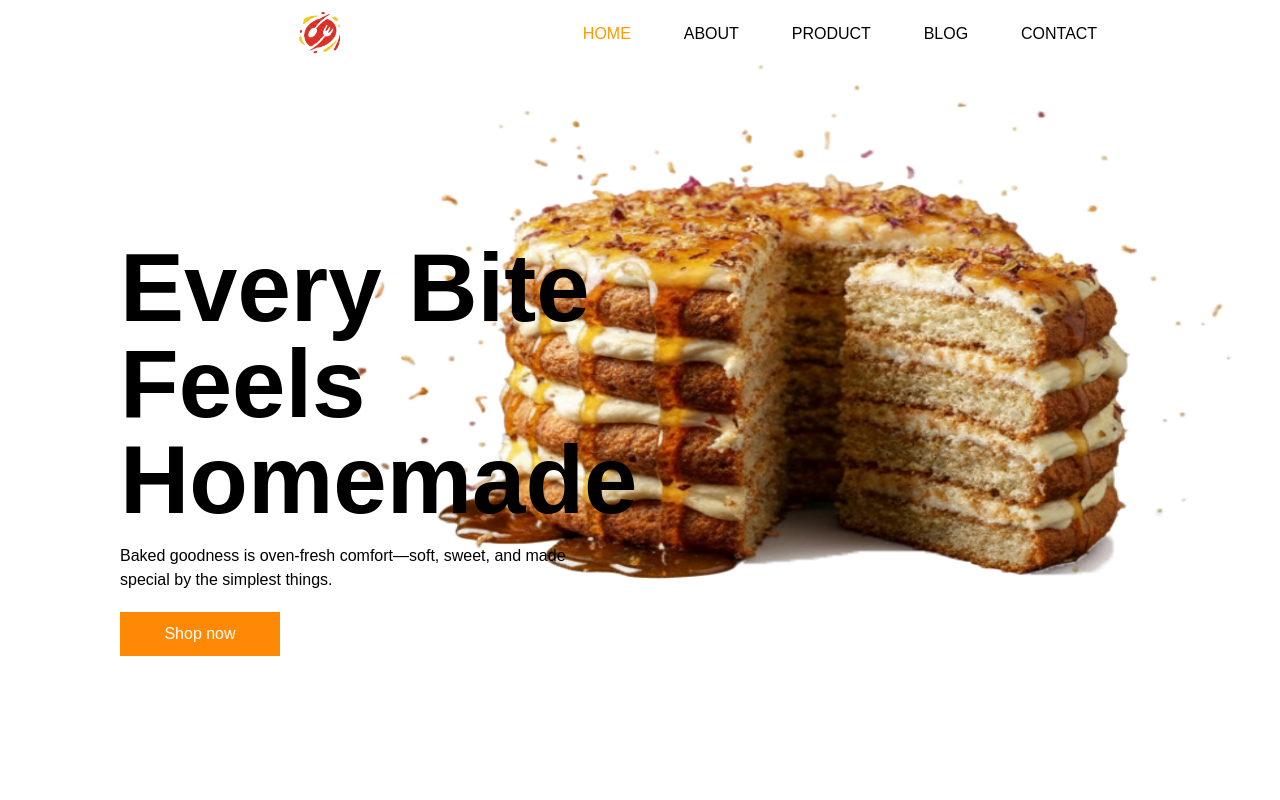
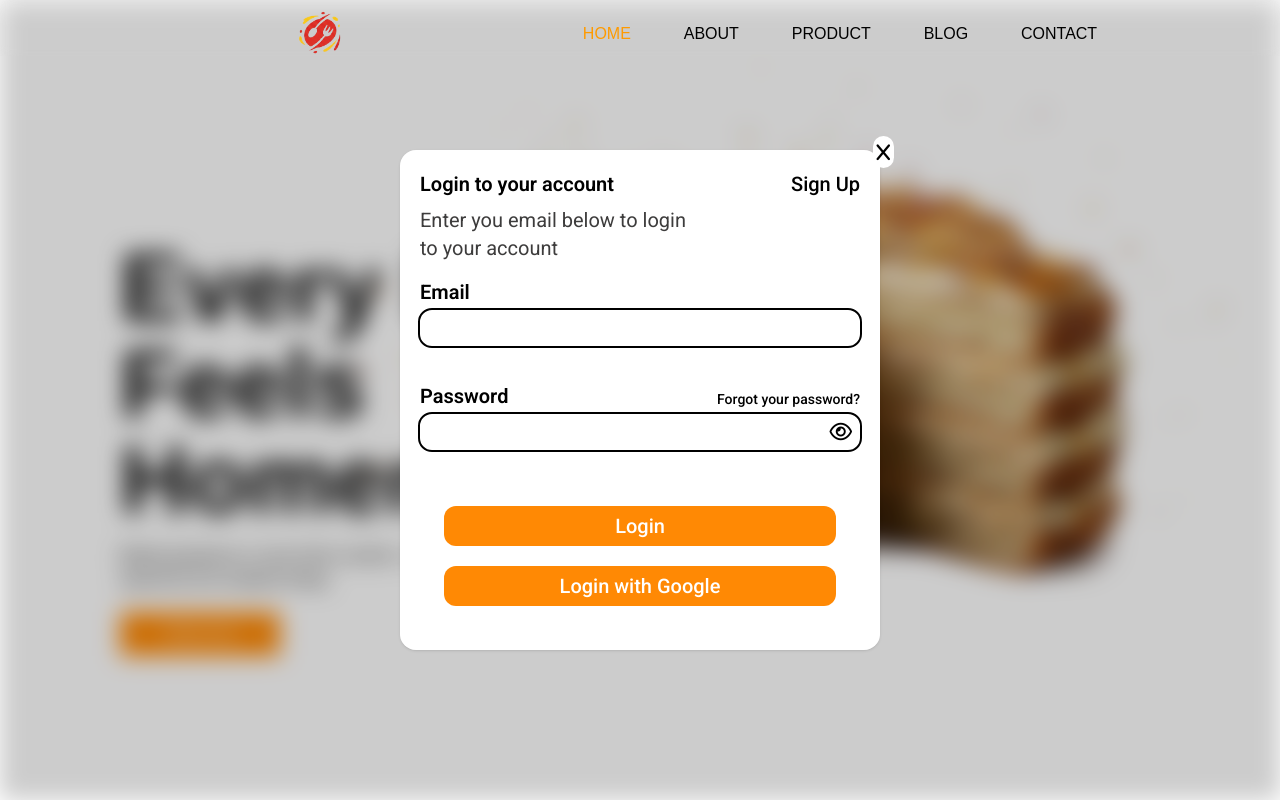
Before and after one commit to Akashobito/CakebakerySite, a React (Vite) app: page /#home in a window 1280 px wide. Shown: the top 800 px of the page. Built offline with nearby package versions, Linux system fonts and the light colour scheme.

Commit message:
Add the login form it shows after 2sec from starting of the site

```diff
--- a/src/components/Contact.jsx
+++ b/src/components/Contact.jsx
@@ -1,10 +1,13 @@
-import React from 'react'
+import React from "react";
 
 function Contact() {
   return (
-      <section id="contact" className="mt-30 flex flex-col items-center pb-10 mobile:mt-10 mobile:pb-12 mobile:pt-14">
+    <section
+      id="contact"
+      className="mobile:mt-10 mobile:pb-12 mobile:pt-14 mt-30 flex flex-col items-center pb-10"
+    >
       <div>
-          <p className="heading text-center mobile:w-90 mobile:mx-auto">
+        <p className="heading mobile:w-90 mobile:mx-auto text-center">
           Have Questions? Reach <br></br> Out To us
         </p>
         <p className="font-oswald mobile:text-sm mobile:w-70 mobile:text-center mobile:mx-auto">
@@ -13,11 +16,11 @@ function Contact() {
         </p>
       </div>
 
-        <div className="mt-15 flex items-center mobile:mt-6 mobile:flex-col">
-          <div className="font-oswald mr-13 grid grid-cols-[30%_70%] items-center gap-y-7 mobile:mr-0 mobile:grid-cols-[23%_80%]">
+      <div className="mobile:mt-6 mobile:flex-col mt-15 flex items-center">
+        <div className="font-oswald mobile:mr-0 mobile:grid-cols-[23%_80%] mr-13 grid grid-cols-[30%_70%] items-center gap-y-7">
           <a href="mailto: sakashcsbs2004@gmail.com">
             <div className="logo-div cursor-pointer">
-                <i class="fa-solid fa-envelope text-xl mobile:text-sm text-white"></i>
+              <i className="fa-solid fa-envelope mobile:text-sm text-xl text-white"></i>
             </div>
           </a>
           <a href="mailto: sakashcsbs2004@gmail.com">
@@ -25,28 +28,35 @@ function Contact() {
           </a>
           <a href="tel: +916383283581">
             <div className="logo-div">
-                <i class="fa-solid fa-phone text-xl mobile:text-sm text-white"></i>
+              <i className="fa-solid fa-phone mobile:text-sm text-xl text-white"></i>
             </div>
           </a>
           <a href="tel: +916383283581">
             <p className="mobile:text-sm">+91 6383283581</p>
           </a>
+          <a
+            href="https://www.google.com/maps?ll=13.034854,80.212169&z=12&t=m&hl=en&gl=IN&mapclient=embed&cid=8848595929871765267"
+            target="_blank"
+          >
             <div className="logo-div">
-              <i class="fa-solid fa-location-arrow text-xl mobile:text-sm text-white"></i>
+              <i className="fa-solid fa-location-arrow mobile:text-sm text-xl text-white"></i>
             </div>
-            <p className="w-40 mobile:text-sm">
+          </a>
+          <a href="https://www.google.com/maps?ll=13.034854,80.212169&z=12&t=m&hl=en&gl=IN&mapclient=embed&cid=8848595929871765267" target="_blank">
+            <p className="mobile:text-sm w-40">
               Grand Souther Trunk Rd,<br></br>Ashok Pillar,<br></br>{" "}
               Chennai-600048
             </p>
+          </a>
         </div>
 
         <iframe
-            className="h-100 w-150 mobile:w-90 mobile:h-50 mobile:mt-6"
+          className="mobile:w-90 mobile:h-50 mobile:mt-6 h-100 w-150"
           src="https://www.google.com/maps/embed?pb=!1m18!1m12!1m3!1d27507.193460988125!2d80.20866534134562!3d13.03273809265451!2m3!1f0!2f0!3f0!3m2!1i1024!2i768!4f13.1!3m3!1m2!1s0x3a5267c15401afc1%3A0x7acc871dc8f94f13!2sAshok%20Pillar!5e0!3m2!1sen!2sin!4v1772541040490!5m2!1sen!2sin"
         />
       </div>
     </section>
-  )
+  );
 }
 
-export default Contact
+export default Contact;
--- /dev/null
+++ b/src/components/LoginCard.jsx
@@ -0,0 +1,196 @@
+import React, { useEffect, useRef } from "react";
+import { useForm } from "react-hook-form";
+import { DevTool } from "@hookform/devtools";
+import { object, string, number } from "yup";
+import { yupResolver } from "@hookform/resolvers/yup";
+import axios from "axios";
+
+function LoginCard({ setIsLogin }) {
+  const inputRef = useRef(null); //own ref for password input element
+  const eyeRef = useRef(null);
+
+  const schema = object({
+    email: string()
+      .required()
+      .email()
+      .test("Emailadmin", "Email should not be admin@gamil.com", (value) => {
+        return value !== "admin@gmail.com";
+      }),
+    password: string()
+      .required()
+      .test("passcheck", "Password should not be admin@123", (value) => {
+        return value !== "admin@123";
+      }),
+  });
+
+  const {
+    register,
+    control,
+    handleSubmit,
+    formState: { isDirty, isValid, isSubmitSuccessful, errors },
+    reset,
+  } = useForm({
+    defaultValues: {
+      email: "",
+      password: "",
+    },
+    mode: "onTouched",
+    resolver: yupResolver(schema),
+  });
+
+  const { ref, ...passwordRegister} = register("password"); //register ref for inputElement password
+
+  useEffect(() => {
+    if (isSubmitSuccessful) {
+      console.log("hell");
+      reset();
+    }
+  }, [isSubmitSuccessful, reset]);
+
+  const handleIsLogin = () => {
+    setIsLogin(false);
+  };
+
+  const handleEyeButton = () => {
+    if(inputRef) {
+      const inputElement = inputRef.current
+      if (inputElement.type === "password") {
+        inputElement.type = "text";
+      } else {
+        inputElement.type = "password";
+      }
+    }
+
+    if (eyeRef) {
+      const eyeElement = eyeRef.current;
+      if (eyeElement.classList.contains("fa-eye")) {
+        eyeElement.classList.add("fa-eye-slash");
+        eyeElement.classList.remove("fa-eye");
+      } else {
+        eyeElement.classList.add("fa-eye");
+        eyeElement.classList.remove("fa-eye-slash");
+      }
+    }
+  };
+
+  const postDetails = async (data) => {
+    const body = {
+      email: data.email,
+      password: data.password,
+    };
+
+    await axios.post("http://localhost:3000/FormData", body);
+  };
+
+  const onSubmit = async (data) => {
+    console.log(data);
+    // await postDetails(data);
+    setIsLogin(false);
+  };
+
+  const onError = (error) => {
+    console.log(error);
+  };
+
+  return (
+    <>
+      <div className="fixed top-0 z-20 flex h-[100vh] w-full items-center justify-center backdrop-blur-md backdrop-brightness-80 [&_button]:hover:cursor-pointer">
+        <div className="relative">
+          <div className="login-card font-roboto w-120 overflow-hidden rounded-2xl text-xl shadow-sm mobile:w-80 mobile:text-base">
+            <div
+              className="absolute top-[-14px] right-[-14px] rounded-4xl bg-white px-1 py-0.5 hover:cursor-pointer mobile:top-[-10px] mobile:right-[-10px]"
+              onClick={handleIsLogin}
+            >
+              <i className="fa-solid fa-x text-lg mobile:text-sm"></i>
+            </div>
+            <div className="top-potion bg-white p-5 text-black">
+              <div className="section-1 flex justify-between">
+                <div className="w-70">
+                  <p className="mb-2 font-semibold ">Login to your account</p>
+                  <p className="text-[#3d3c3c] mobile:w-50">
+                    Enter you email below to login to your account
+                  </p>
+                </div>
+
+                <p className="font-medium hover:cursor-pointer mobile:w-20">Sign Up</p>
+              </div>
+
+              <form onSubmit={handleSubmit(onSubmit, onError)}>
+                <div className="email-input relative mt-4 flex flex-col pb-7">
+                  <label htmlFor="email" className="font-semibold">
+                    Email
+                  </label>
+                  <input
+                    className="mt-1 rounded-xl py-1 pl-4 text-lg outline-2 pr-5"
+                    id="email"
+                    type="text"
+                    {...register("email")}
+                  ></input>
+                  {errors.email && (
+                    <p className="absolute bottom-0 pl-1 text-base text-red-500 mobile:text-sm">
+                      {errors.email.message}
+                    </p>
+                  )}
+                </div>
+
+                <div className="password-input relative mt-2 flex flex-col pb-7">
+                  <div className="flex justify-between">
+                    <label className="font-semibold" htmlFor="password">
+                      Password
+                    </label>
+                    <p className="relative top-[7px] text-sm font-medium hover:cursor-pointer mobile:top-[3px]">
+                      Forgot your password?
+                    </p>
+                  </div>
+
+                  <input
+                    ref={(actualDom)=>{
+                      ref(actualDom);
+                      inputRef.current = actualDom;
+                    }}
+
+                    {...passwordRegister}
+
+                    className="mt-1 rounded-xl py-1 pr-12 pl-4 text-lg outline-2"
+                    type="password"
+                    id="password"
+                  ></input>
+                  <i
+                    ref={eyeRef}
+                    className="fa-regular fa-eye absolute top-10 right-2 hover:cursor-pointer"
+                    onClick={handleEyeButton}
+                  ></i>
+                  {errors.password && (
+                    <p className="absolute bottom-0 pl-1 text-base text-red-500 mobile:text-sm">
+                      {errors.password.message}
+                    </p>
+                  )}
+                </div>
+
+                <div className="button-potion border-black-500 bg-white p-4 px-6 py-6 font-medium mobile:py-4">
+                  <button
+                    type="submit"
+                    className="mt-1 mb-5 w-full rounded-xl bg-orange-400 py-[6px] text-white disabled:!cursor-not-allowed"
+                    disabled={!isDirty || !isValid || isSubmitSuccessful}
+                  >
+                    Login
+                  </button>
+                  <button
+                    type="button"
+                    className="w-full rounded-xl bg-orange-400 py-[6px] text-white"
+                  >
+                    Login with Google
+                  </button>
+                </div>
+
+                {/* <DevTool control={control} /> */}
+              </form>
+            </div>
+          </div>
+        </div>
+      </div>
+    </>
+  );
+}
+
+export default LoginCard;
--- a/src/components/Navbar.jsx
+++ b/src/components/Navbar.jsx
@@ -5,27 +5,34 @@ function Navbar() {
 
   const handleUrl = (page) => {
     // console.log(page);
-    setPageTrack(page);  //handle the url
+    setPageTrack(page); //handle the url
   };
 
   useEffect(() => {
-    window.location.hash = 'home'
+    window.location.hash = "home";
   }, []);
 
   return (
-    <div className="fixed top-0 right-0 left-0 z-[100] flex justify-center backdrop-blur-[5px] mobile:w-full mobile:justify-start mobile:pt-0">
-      <div className="flex w-100 mobile:w-20 items-center justify-center">
-        <img className="mt-2 h-12 w-12" src="/image/foodcompanylogo.png" />
-      </div>
-
-      <ul className="font-Roboto mt-3 flex w-160 mobile:w-90 justify-evenly p-2.5 [&_li]:cursor-pointer mobile:text-sm mobile:justify-between">
+    <div className="mobile:w-full mobile:justify-start mobile:pt-0 fixed top-0 right-0 left-0 z-[100] flex justify-center backdrop-blur-[5px]">
+      <div className="mobile:w-20 flex w-100 items-center justify-center">
         <a
           onClick={() => {
             handleUrl("home");
           }}
           href="#home"
         >
-          <li className={pageTrack === 'home'? 'text-amber-500':''}>HOME</li>
+          <img className="mt-2 h-12 w-12" src="/image/foodcompanylogo.png" />
+        </a>
+      </div>
+
+      <ul className="font-Roboto mobile:w-90 mobile:text-sm mobile:justify-between mt-3 flex w-160 justify-evenly p-2.5 [&_li]:cursor-pointer">
+        <a
+          onClick={() => {
+            handleUrl("home");
+          }}
+          href="#home"
+        >
+          <li className={pageTrack === "home" ? "text-amber-500" : ""}>HOME</li>
         </a>
 
         <a
@@ -34,7 +41,9 @@ function Navbar() {
           }}
           href="#about"
         >
-          <li className={pageTrack === 'about'? 'text-amber-500':''}>ABOUT</li>
+          <li className={pageTrack === "about" ? "text-amber-500" : ""}>
+            ABOUT
+          </li>
         </a>
 
         <a
@@ -43,7 +52,9 @@ function Navbar() {
           }}
           href="#menu"
         >
-          <li className={pageTrack === 'menu'? 'text-amber-500':''}>PRODUCT</li>
+          <li className={pageTrack === "menu" ? "text-amber-500" : ""}>
+            PRODUCT
+          </li>
         </a>
 
         <a
@@ -52,7 +63,7 @@ function Navbar() {
           }}
           href="#blog"
         >
-          <li className={pageTrack === 'blog'? 'text-amber-500':''}>BLOG</li>
+          <li className={pageTrack === "blog" ? "text-amber-500" : ""}>BLOG</li>
         </a>
 
         <a
@@ -61,7 +72,9 @@ function Navbar() {
           }}
           href="#contact"
         >
-          <li className={pageTrack === 'contact'? 'text-amber-500':''}>CONTACT</li>
+          <li className={pageTrack === "contact" ? "text-amber-500" : ""}>
+            CONTACT
+          </li>
         </a>
       </ul>
     </div>
--- a/src/components/Website.jsx
+++ b/src/components/Website.jsx
@@ -2,7 +2,7 @@ import React, { useEffect, useState } from "react";
 import "@fontsource/lobster";
 import "@fontsource-variable/caveat";
 import "@fontsource-variable/oswald";
-import '@fontsource-variable/roboto';
+import "@fontsource-variable/roboto";
 
 import Home from "./Home";
 import About from "./About";
@@ -10,12 +10,24 @@ import Menu from "./Menu";
 import Blog from "./Blog";
 import Contact from "./Contact";
 import Navbar from "./Navbar";
+import LoginCard from "./LoginCard";
 
 function Website() {
+  const [islogin, setIsLogin] = useState(false)
 
   /*  useEffect(() => {
     console.log(menuProduct);
   }, [menuProduct]); */
+
+  useEffect(()=>{
+    const loginInterval = setTimeout(()=>{
+      setIsLogin(true)
+    },2000)
+
+    return () => {
+      clearInterval(loginInterval)
+    }
+  },[])
 
   return (
     <>
@@ -25,6 +37,7 @@ function Website() {
       <Menu />
       <Blog />
       <Contact />
+      {islogin && <LoginCard setIsLogin={setIsLogin} />}
     </>
   );
 }
```
Also changed, not shown: package.json (+7 -1 lines), 1 other file (tests, documents, lock files or other folders). Lines whose indentation alone changed are shown as unchanged.
